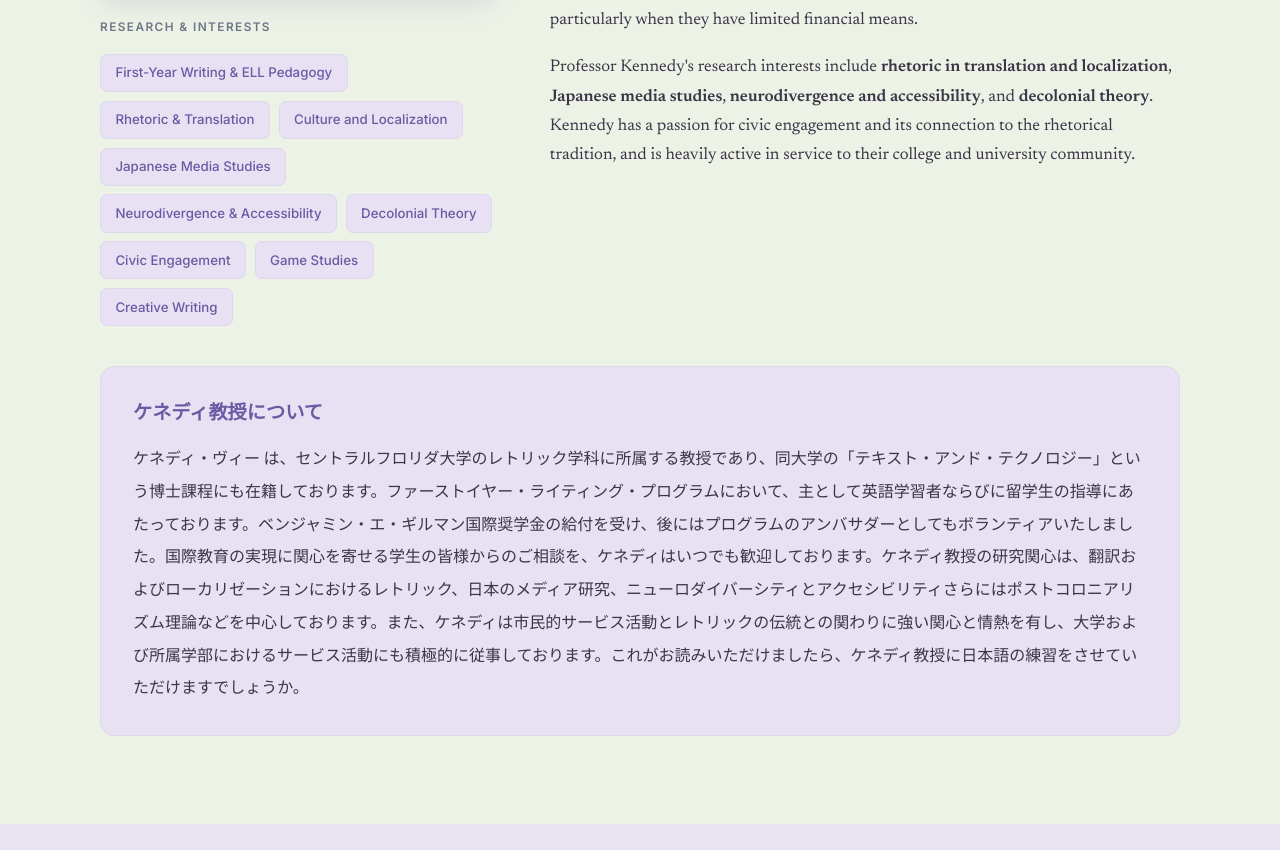
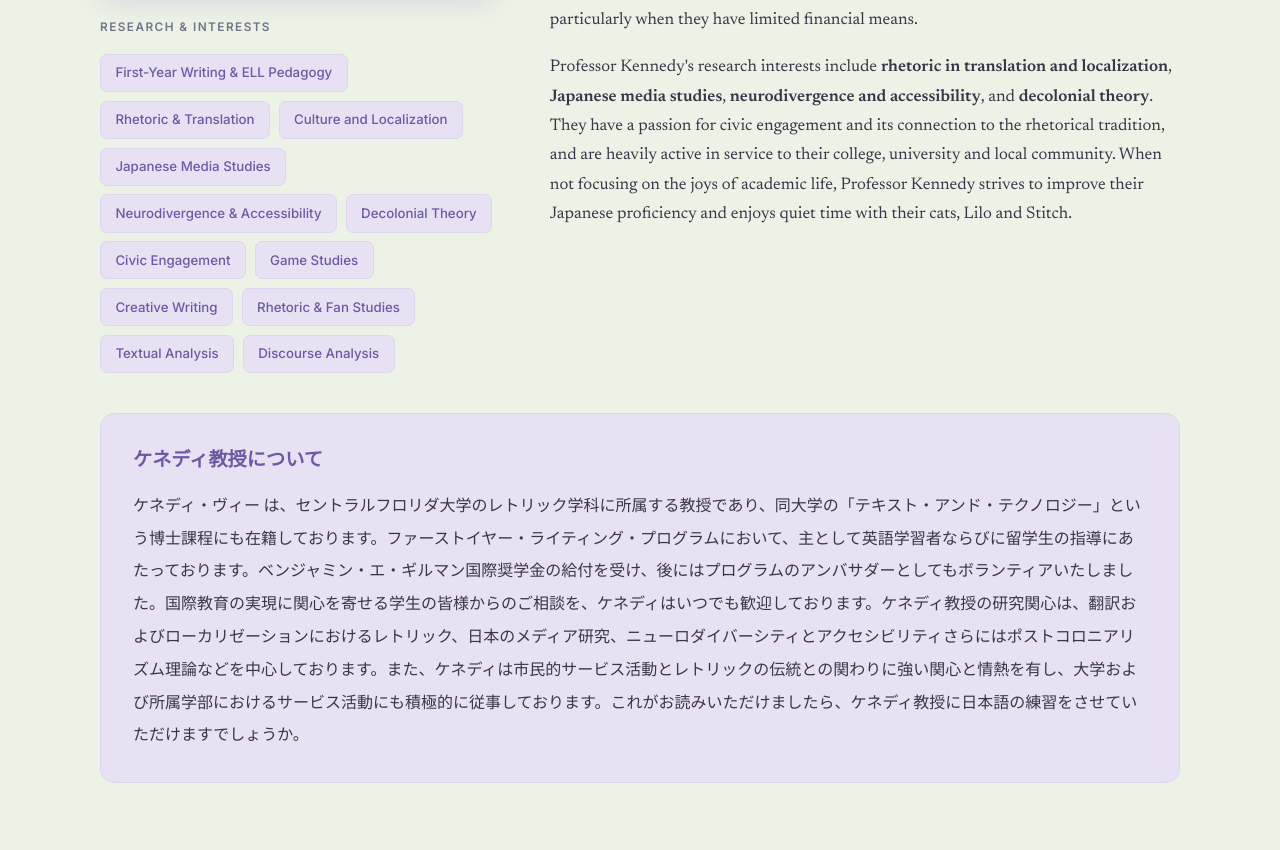
Before and after one commit to veekenne/NEHDIKennedyePortfolioSum26, a plain HTML site: page index.html in a window 1280 px wide. Shown: the part 1092-1942 px from the top of the page. Drawn offline with Linux system fonts and the light colour scheme.

Commit message:
Revise About blurb; add Fan Studies, Textual & Discourse Analysis interests
Co-Authored-By: Claude Opus 4.8 <noreply@anthropic.com>
Claude-Session: https://claude.ai/code/session_01TpEQdzVCQ8EWAnZwZFmBmB

```diff
--- a/index.html
+++ b/index.html
@@ -54,7 +54,7 @@
           <div class="about-text">
             <p>Vee Kennedy (they/them/theirs) is a full-time Instructor in the Department of Writing and Rhetoric and is also enrolled in the Texts and Technology PhD Program at the University of Central Florida. They teach in the First-Year Writing Program, where they primarily work with English Language Learners and international students.</p>
             <p>Professor Kennedy was a recipient of the <strong>Benjamin A. Gilman International Scholarship</strong> as an undergraduate student and later served as a program Alumni Ambassador for the scholarship program. They welcome any conversations with interested students about making international education a possibility for them, particularly when they have limited financial means.</p>
-            <p>Professor Kennedy's research interests include <strong>rhetoric in translation and localization</strong>, <strong>Japanese media studies</strong>, <strong>neurodivergence and accessibility</strong>, and <strong>decolonial theory</strong>. Kennedy has a passion for civic engagement and its connection to the rhetorical tradition, and is heavily active in service to their college and university community.</p>
+            <p>Professor Kennedy's research interests include <strong>rhetoric in translation and localization</strong>, <strong>Japanese media studies</strong>, <strong>neurodivergence and accessibility</strong>, and <strong>decolonial theory</strong>. They have a passion for civic engagement and its connection to the rhetorical tradition, and are heavily active in service to their college, university and local community. When not focusing on the joys of academic life, Professor Kennedy strives to improve their Japanese proficiency and enjoys quiet time with their cats, Lilo and Stitch.</p>
           </div>
           <div class="about-side">
             <figure class="about-image">
@@ -72,6 +72,9 @@
                 <span class="badge">Civic Engagement</span>
                 <span class="badge">Game Studies</span>
                 <span class="badge">Creative Writing</span>
+                <span class="badge">Rhetoric &amp; Fan Studies</span>
+                <span class="badge">Textual Analysis</span>
+                <span class="badge">Discourse Analysis</span>
               </div>
             </div>
           </div>
```
